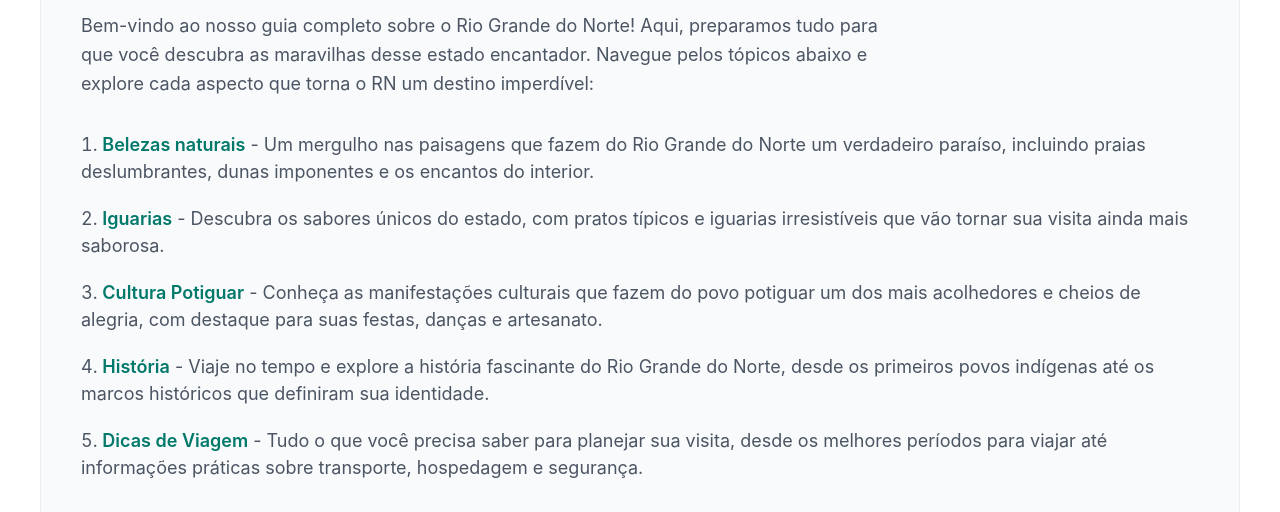
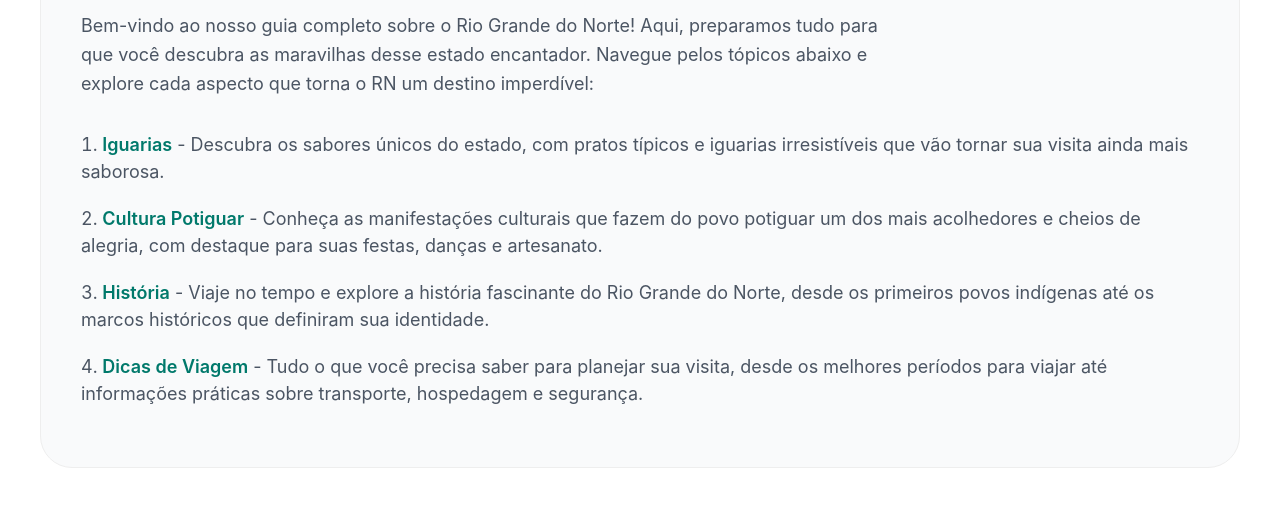
Before and after one commit to hammesworth/RN, a plain HTML site: page index.html in a window 1280 px wide. Shown: the part 306-818 px from the top of the page. Drawn offline with Linux system fonts and the light colour scheme.

```diff
--- a/index.html
+++ b/index.html
@@ -38,7 +38,6 @@
     <h2>Índice – O que você vai encontrar neste site</h2>
     <p>Bem-vindo ao nosso guia completo sobre o Rio Grande do Norte! Aqui, preparamos tudo para que você descubra as maravilhas desse estado encantador. Navegue pelos tópicos abaixo e explore cada aspecto que torna o RN um destino imperdível:</p>
     <ol>
-        <li><a href="#belezas-naturais">Belezas naturais</a> - Um mergulho nas paisagens que fazem do Rio Grande do Norte um verdadeiro paraíso, incluindo praias deslumbrantes, dunas imponentes e os encantos do interior.</li>
         <li><a href="#iguarias">Iguarias</a> - Descubra os sabores únicos do estado, com pratos típicos e iguarias irresistíveis que vão tornar sua visita ainda mais saborosa.</li>
         <li><a href="#cultura-potiguar">Cultura Potiguar</a> - Conheça as manifestações culturais que fazem do povo potiguar um dos mais acolhedores e cheios de alegria, com destaque para suas festas, danças e artesanato.</li>
         <li><a href="#historia">História</a> - Viaje no tempo e explore a história fascinante do Rio Grande do Norte, desde os primeiros povos indígenas até os marcos históricos que definiram sua identidade.</li>
```
